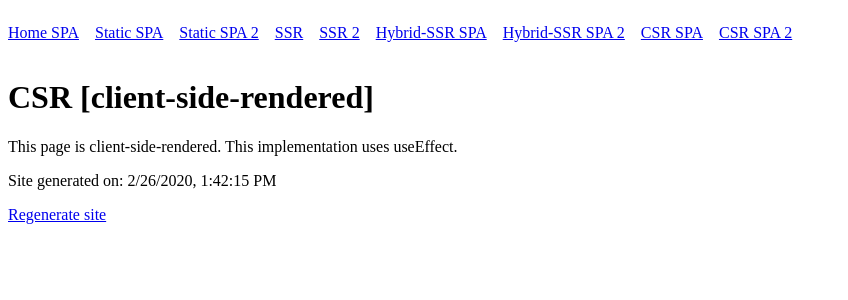
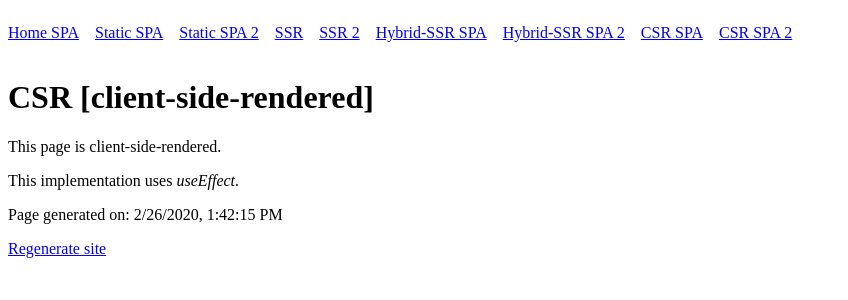
Before and after one commit to willemliu/static-next, a Next.js app: page /csr/client-side-rendered in a window 1280 px wide. Shown: the top 300 px of the page, without its empty margins (0-848 px from the left). Built offline with nearby package versions, Linux system fonts and the light colour scheme.

Commit message:
Description

```diff
--- a/pages/csr/[slug].tsx
+++ b/pages/csr/[slug].tsx
@@ -22,9 +22,9 @@ function Index() {
         <>
             <Menu />
             <h1>CSR [{testData?.name}]</h1>
+            <p>This page is client-side-rendered.</p>
             <p>
-                This page is client-side-rendered. This implementation uses
-                useEffect.
+                This implementation uses <i>useEffect</i>.
             </p>
             <Regenerate date={testData?.date} />
         </>
--- a/pages/index.tsx
+++ b/pages/index.tsx
@@ -8,7 +8,7 @@ function Index(props: any) {
         <>
             <Menu />
             <h1>Home</h1>
-            {props?.date && <p>Site generated on: {props?.date}</p>}
+            {props?.date && <p>Page generated on: {props?.date}</p>}
             <div>
                 <a
                     href="https://api.zeit.co/v1/integrations/deploy/QmNYzrk6Y9P1qL6PWVTnp9fForR7FuZp8JTfFyZ71CnVVS/Z7ZOSYG4EM"
--- a/pages/ssg/[slug].tsx
+++ b/pages/ssg/[slug].tsx
@@ -11,7 +11,10 @@ function Index(props: any) {
             <p>
                 This page is statically generated and does not update until
                 redeployed. Use the `Regenerate site` link below to redeploy.
-                This implementation uses getStaticProps and getStaticPaths.
+            </p>
+            <p>
+                This implementation uses <i>getStaticProps</i> and{" "}
+                <i>getStaticPaths</i>.
             </p>
             <Regenerate date={props?.date} />
         </>
--- a/pages/ssr/[slug].tsx
+++ b/pages/ssr/[slug].tsx
@@ -11,7 +11,10 @@ function Index(props: any) {
             <p>
                 This page is server-side-rendered. No matter how you land on
                 this page (link or direct). You'll always be served a SSR
-                version of the page. This implementation uses getServerProps.
+                version of the page.
+            </p>
+            <p>
+                This implementation uses <i>getServerProps</i>.
             </p>
             <Regenerate date={props?.date} />
         </>
--- a/src/components/Regenerate.tsx
+++ b/src/components/Regenerate.tsx
@@ -6,7 +6,7 @@ interface Props {
 function Regenerate(props: Props) {
     return (
         <>
-            {props?.date && <p>Site generated on: {props?.date}</p>}
+            {props?.date && <p>Page generated on: {props?.date}</p>}
             <div>
                 <a
                     href="https://api.zeit.co/v1/integrations/deploy/QmNYzrk6Y9P1qL6PWVTnp9fForR7FuZp8JTfFyZ71CnVVS/Z7ZOSYG4EM"
```
Also changed, not shown: pages/hybrid/[slug].tsx (+5 -3 lines).
